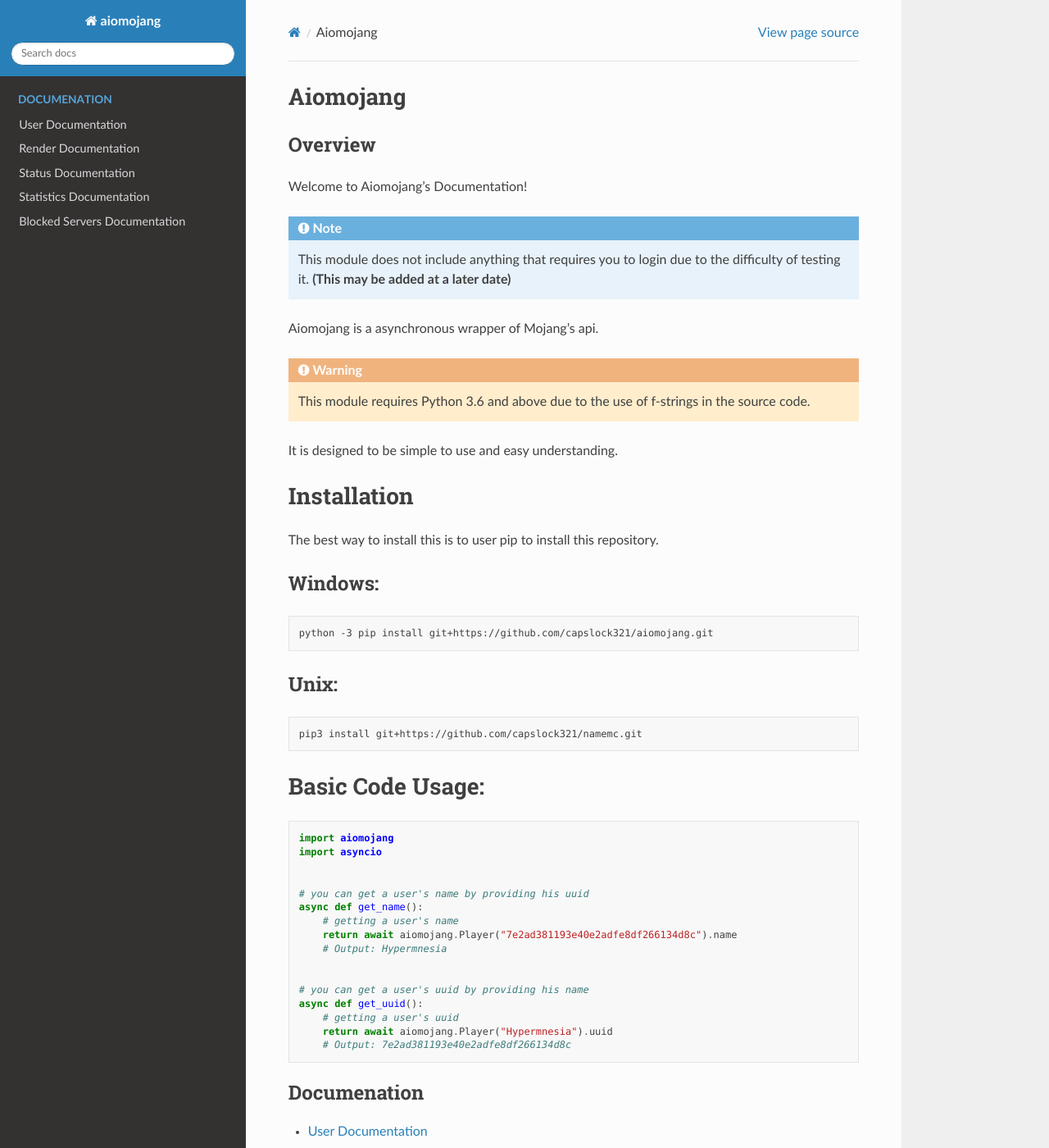
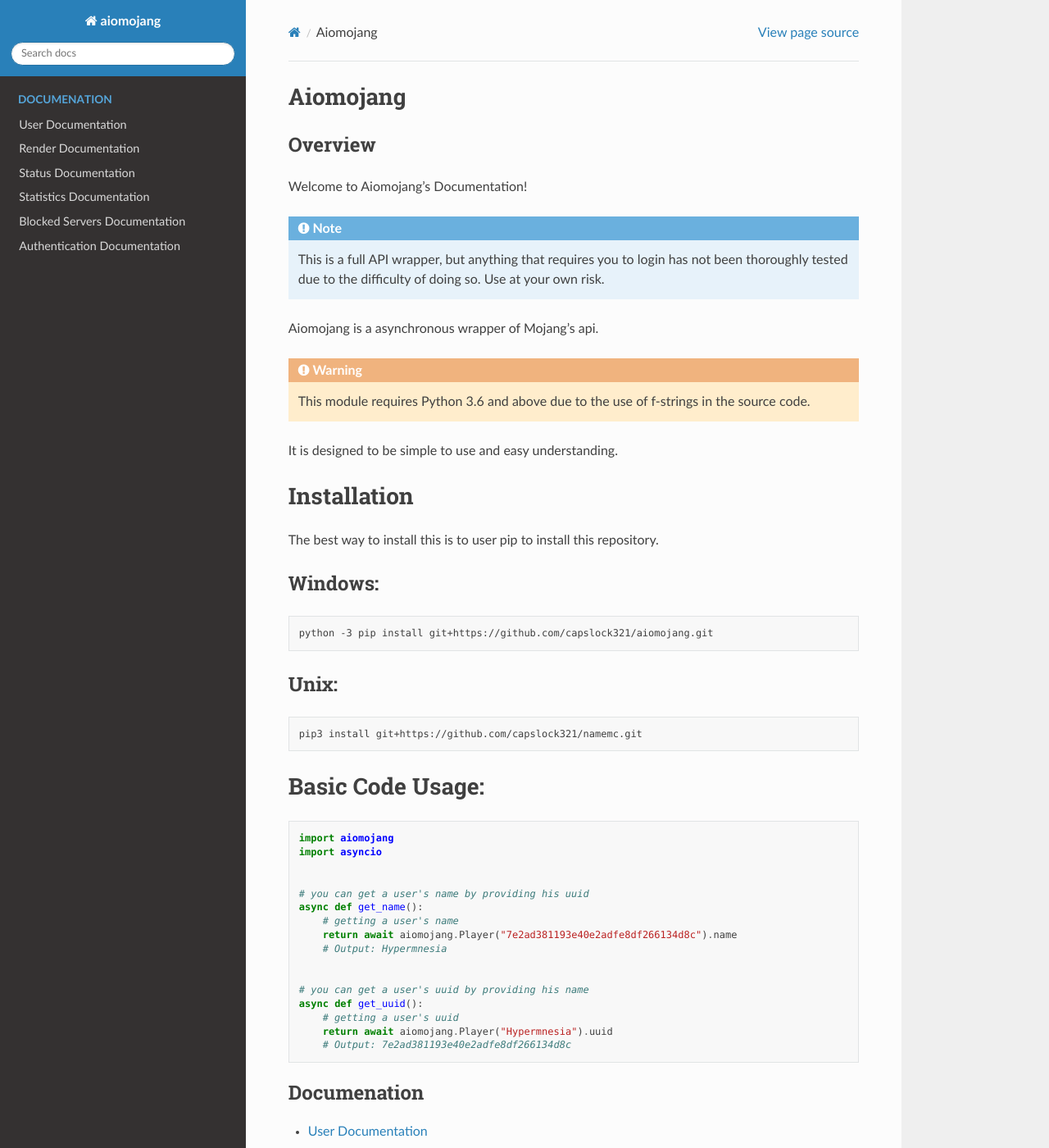
Before and after one commit to capslock321/aiomojang, a Sphinx documentation site: the page built from docs/source/index.rst, in a window 1280 px wide and 1400 px high. Shown: the whole window at 82% size. Built offline with Sphinx 7.4.7 and the Read the Docs theme 2.0.0, drawn with Linux system fonts in a browser that asks for light colours; some of the changed text lies outside the part shown.

```diff
--- a/docs/source/index.rst
+++ b/docs/source/index.rst
@@ -8,8 +8,8 @@ Welcome to Aiomojang's Documentation!
 
 .. note::
 
-   This module does not include anything that requires you to login due to the difficulty of testing it.
-   **(This may be added at a later date)**
+   This is a full API wrapper, but anything that requires you to login has not been thoroughly tested due to the difficulty of doing so.
+   Use at your own risk.
 
 Aiomojang is a asynchronous wrapper of Mojang's api.
 
```
Also changed, not shown: other parts of docs/source/index.rst (+2 -0 lines), docs/source/auth.rst (added, +17 -0 lines).
